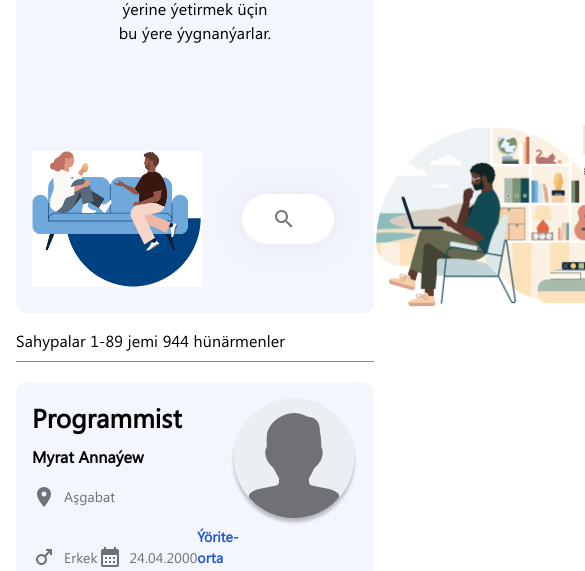
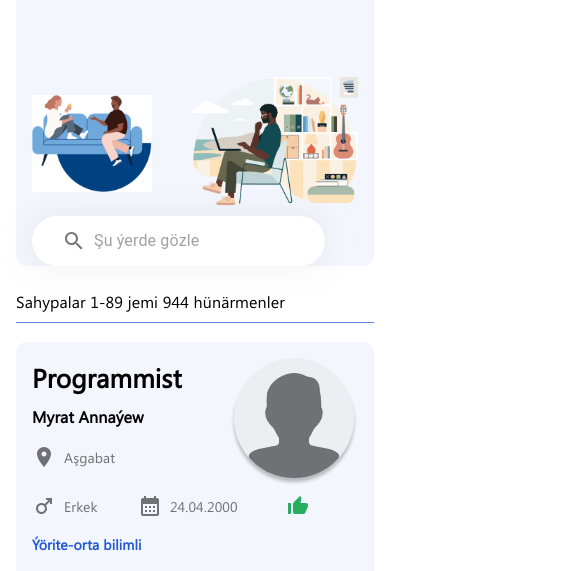
Before and after one commit to shageldi-dev/Wakant, a React (Create React App) app: page /events in a window 390 px wide. Shown: the part 266-837 px from the top of the page, 585 px wide, since content can reach past the window. Built offline with nearby package versions, Linux system fonts and the light colour scheme; no server answers.

Commit message:
add-job responsive

```diff
--- a/src/component/Events/Events.jsx
+++ b/src/component/Events/Events.jsx
@@ -83,7 +83,7 @@ const Events = () => {
               color: colors.TEXT_COLOR,
               fontWeight: "400",
               fontFamily: Fonts.REGULAR,
-              width: "50%",
+              width: { md: "50%", sm: "70%", xs: "90%" },
               textAlign: "center",
             }}
           >
@@ -99,12 +99,19 @@ const Events = () => {
           alignItems="center"
           spacing={5}
         >
+          <Box sx={{ width: "170px" }}>
             <img
-            style={{ width: "170px" }}
+              style={{ width: "100%" }}
               src="/images/dfa1erc1uncnl1po7l2v7yawd 1.png"
               alt="dfa1erc1uncnl1po7l2v7yawd 1.png"
             />
-          <Box sx={searchContainer}>
+          </Box>
+          <Box
+            sx={{
+              ...searchContainer,
+              display: { md: "flex", sm: "none", xs: "none" },
+            }}
+          >
             <TextField
               sx={{ "& fieldset": { border: "none" } }}
               variant="outlined"
@@ -119,12 +126,35 @@ const Events = () => {
               }}
             />
           </Box>
+          <Box sx={{ width: "235px" }}>
             <img
-            style={{ width: "235px" }}
+              style={{ width: "100%" }}
               src="/images/dxf91zhqd2z6b0bwg85ktm5s4 1.png"
               alt="dxf91zhqd2z6b0bwg85ktm5s4 1.png"
             />
+          </Box>
         </Stack>
+        <Box
+          sx={{
+            ...searchContainer,
+            display: { md: "none", sm: "flex", xs: "flex" },
+            mb: 3,
+          }}
+        >
+          <TextField
+            sx={{ "& fieldset": { border: "none" } }}
+            variant="outlined"
+            placeholder="Şu ýerde gözle"
+            fullWidth
+            InputProps={{
+              startAdornment: (
+                <InputAdornment position="start">
+                  <SearchIcon />
+                </InputAdornment>
+              ),
+            }}
+          />
+        </Box>
       </div>
       <Stack mt={2} mb={2} spacing={1}>
         <Typography
@@ -140,7 +170,6 @@ const Events = () => {
         <img src="/images/Rectangle 331.png" alt="Rectangle 331.png" />
       </Stack>
       <EventsCard />
-      <EventsCard />
     </>
   );
 };
--- a/src/component/Events/EventsCard.jsx
+++ b/src/component/Events/EventsCard.jsx
@@ -114,12 +114,13 @@ const EventsCard = () => {
           </Typography>
         </Stack>
         <Typography
-          pr={50}
+          pr={{ md: 50, xs: 0 }}
           sx={{
             color: "#2058D4",
             fontFamily: Fonts.REGULAR,
             fontWeight: "600",
             fontSize: "14px",
+            display: { md: "block", xs: "none" },
           }}
         >
           Ýörite-orta bilimli
@@ -130,6 +131,19 @@ const EventsCard = () => {
           </IconButton>
         </Stack>
       </Stack>
+      <Typography
+        pr={{ md: 50, xs: 0 }}
+        sx={{
+          color: "#2058D4",
+          fontFamily: Fonts.REGULAR,
+          fontWeight: "600",
+          fontSize: "14px",
+          marginTop: 1,
+          display: { md: "none", xs: "block" },
+        }}
+      >
+        Ýörite-orta bilimli
+      </Typography>
       <Typography
         pt={2}
         sx={{
--- a/src/page/Home/Home.jsx
+++ b/src/page/Home/Home.jsx
@@ -6,7 +6,7 @@ import Comment from "../../component/Home/Comment";
 import Divider from "@mui/material/Divider";
 import Feature from "../../component/Home/Feature";
 import Image from "mui-image";
-import ImageLoading from "../../component/State/Loading/ImageLoading";
+// import ImageLoading from "../../component/State/Loading/ImageLoading";
 import JobsContainer from "../../container/Home/JobsContainer";
 import OwlCarousel from "react-owl-carousel";
 import Placeholder from "../../component/State/Loading/Placeholder";
@@ -65,21 +65,21 @@ const Home = (props) => {
     getData();
   }, []);
   const tJobsRef = useRef();
-  const getImageSize = () => {
-    try {
-      let height = tJobsRef.current.height;
-      let width = tJobsRef.current.width;
-      return {
-        width: width,
-        height: height,
-      };
-    } catch (err) {
-      return {
-        width: "600px",
-        height: "600px",
-      };
-    }
-  };
+  // const getImageSize = () => {
+  //   try {
+  //     let height = tJobsRef.current.height;
+  //     let width = tJobsRef.current.width;
+  //     return {
+  //       width: width,
+  //       height: height,
+  //     };
+  //   } catch (err) {
+  //     return {
+  //       width: "600px",
+  //       height: "600px",
+  //     };
+  //   }
+  // };
   return (
     <div>
       {loading ? (
@@ -135,7 +135,7 @@ const Home = (props) => {
                         return (
                           <SwiperSlide key={`slide-agency-${i}`}>
                             <img
-                              alt={"slide-image"}
+                              alt={"slide-imagee"}
                               src={getImageFullUrl(item.imageUrl)}
                               className={"sponsor-image"}
                             />
```
Lines whose indentation alone changed are shown as unchanged.
